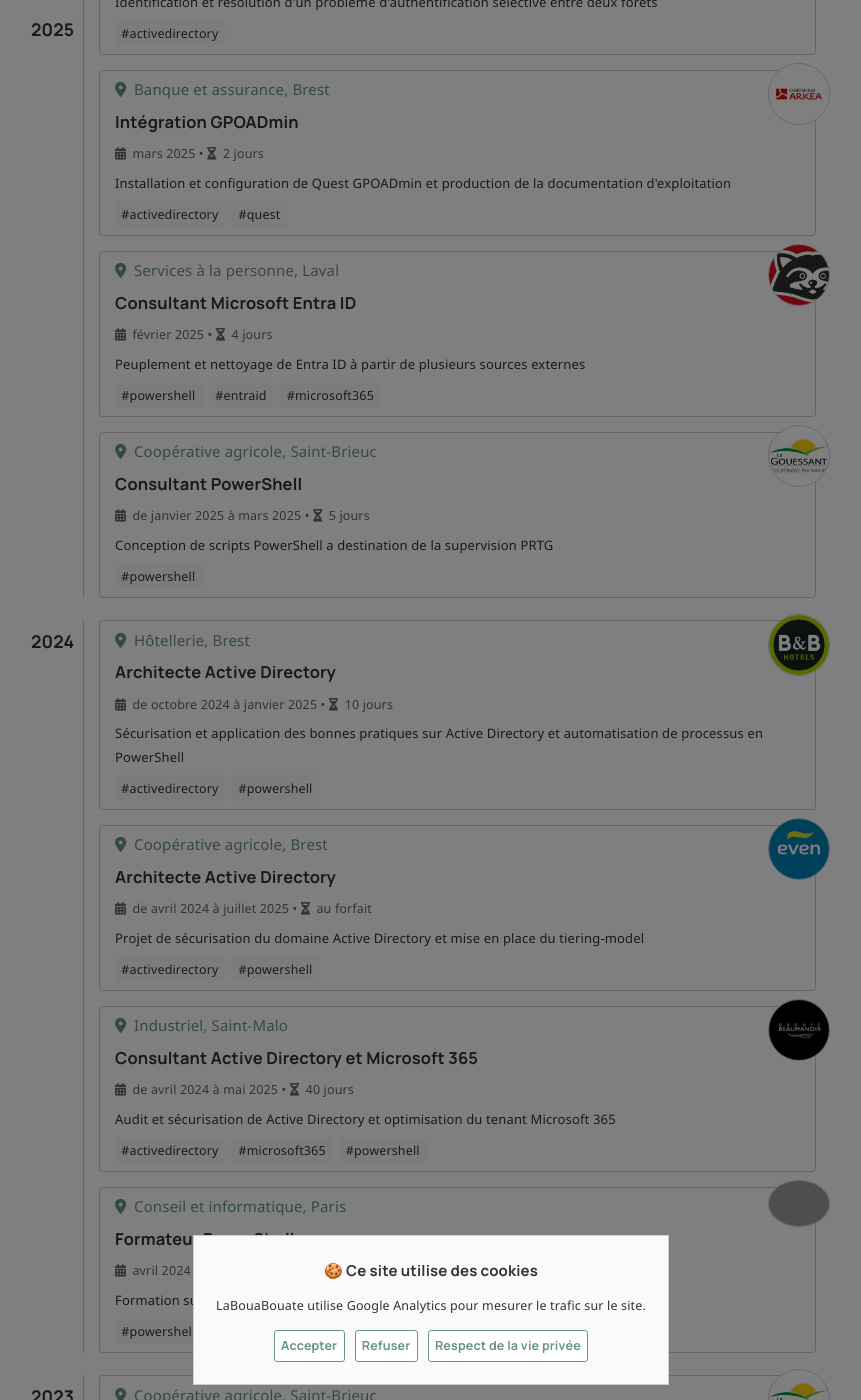
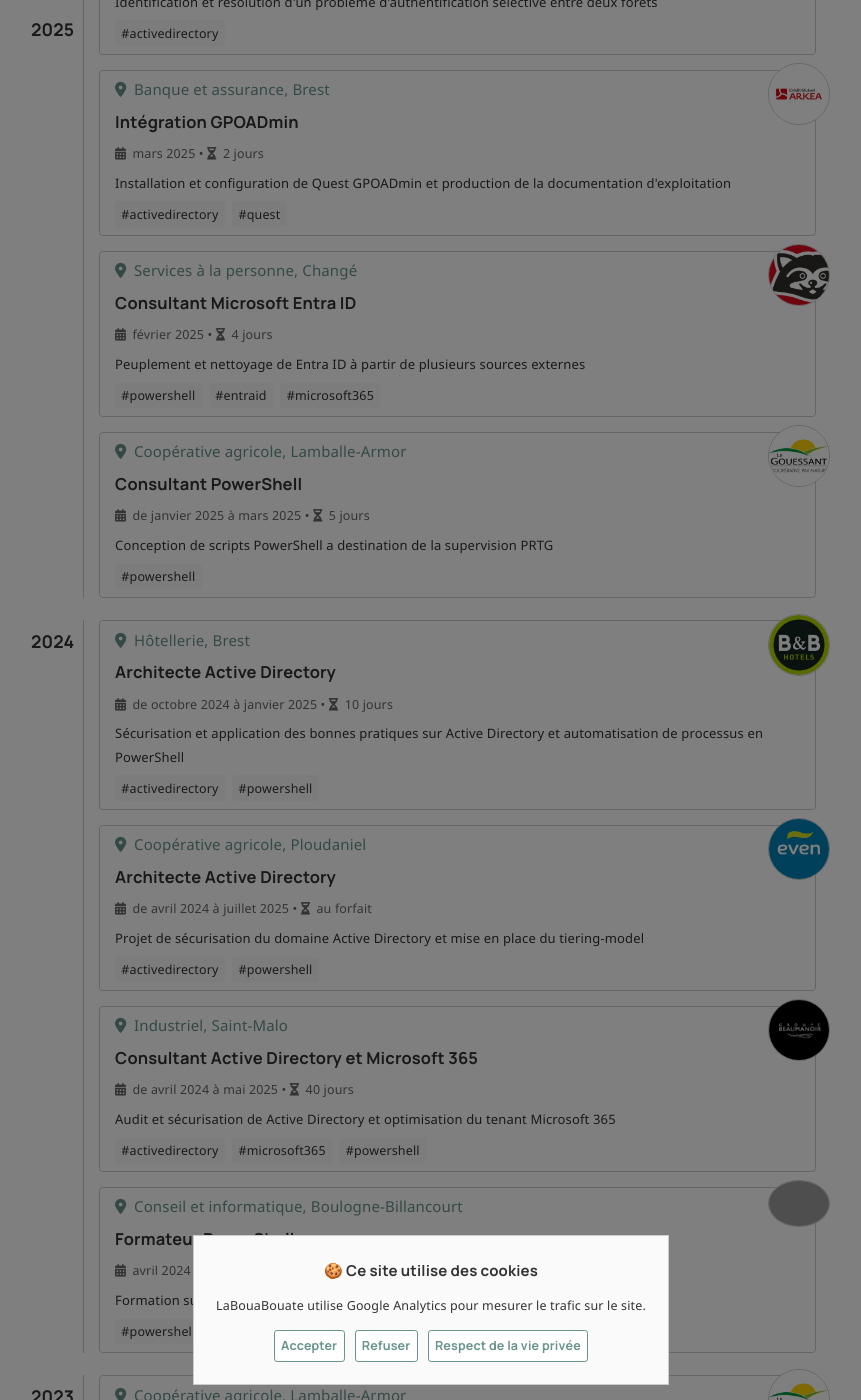
Before and after one commit to leobouard/leobouard.github.io, a Jekyll site: the page built from _pages/projects.html, in a window 1280 px wide and 1400 px high, scrolled down 1506 px. Shown: the whole window, without its empty margins (209-1070 px from the left). Built offline with Jekyll 4.4.1, drawn with Linux system fonts in a browser that asks for light colours; nearby versions of some CDN libraries; some web fonts are replaced; some of the changed text lies outside the part shown; grey boxes are pictures that could not be loaded.

Commit message:
Update projects.json

```diff
--- a/_data/projects.json
+++ b/_data/projects.json
@@ -30,7 +30,7 @@
             {
                 "company": "Avril",
                 "logo": "/assets/images/avril.jpg",
-                "customer": "Agroalimentaire, Rennes",
+                "customer": "Agroalimentaire, Bruz",
                 "title": "Administrateur Active Directory et Entra ID",
                 "period": "juin 2025",
                 "duration": "7 jours",
@@ -40,7 +40,7 @@
             {
                 "company": "Le Gouessant",
                 "logo": "/assets/images/le-gouessant.jpg",
-                "customer": "Coopérative agricole, Saint-Brieuc",
+                "customer": "Coopérative agricole, Lamballe-Armor",
                 "title": "Migration ADFS",
                 "period": "mai 2025",
                 "duration": "2 jours",
@@ -50,7 +50,7 @@
             {
                 "company": "Oberthur Fiduciaire",
                 "logo": "/assets/images/oberthur-fiduciaire.jpg",
-                "customer": "Imprimerie, Rennes",
+                "customer": "Imprimerie, Chantepie",
                 "title": "Migration Active Directory",
                 "period": "de avril 2025 à mai 2025",
                 "duration": "10 jours",
@@ -80,7 +80,7 @@
             {
                 "company": "Réseau Aprolliance",
                 "logo": "/assets/images/reseau-aprolliance.jpg",
-                "customer": "Services à la personne, Laval",
+                "customer": "Services à la personne, Changé",
                 "title": "Consultant Microsoft Entra ID",
                 "period": "février 2025",
                 "duration": "4 jours",
@@ -90,7 +90,7 @@
             {
                 "company": "Le Gouessant",
                 "logo": "/assets/images/le-gouessant.jpg",
-                "customer": "Coopérative agricole, Saint-Brieuc",
+                "customer": "Coopérative agricole, Lamballe-Armor",
                 "title": "Consultant PowerShell",
                 "period": "de janvier 2025 à mars 2025",
                 "duration": "5 jours",
@@ -115,7 +115,7 @@
             {
                 "company": "Groupe Even",
                 "logo": "/assets/images/groupe-even.jpg",
-                "customer": "Coopérative agricole, Brest",
+                "customer": "Coopérative agricole, Ploudaniel",
                 "title": "Architecte Active Directory",
                 "period": "de avril 2024 à juillet 2025",
                 "duration": "au forfait",
@@ -135,7 +135,7 @@
             {
                 "company": "METSYS",
                 "logo": "/assets/images/metsys.jpg",
-                "customer": "Conseil et informatique, Paris",
+                "customer": "Conseil et informatique, Boulogne-Billancourt",
                 "title": "Formateur PowerShell",
                 "period": "avril 2024",
                 "duration": "4 jours",
@@ -150,7 +150,7 @@
             {
                 "company": "Le Gouessant",
                 "logo": "/assets/images/le-gouessant.jpg",
-                "customer": "Coopérative agricole, Saint-Brieuc",
+                "customer": "Coopérative agricole, Lamballe-Armor",
                 "title": "Consultant Microsoft 365",
                 "period": "novembre 2023",
                 "duration": "3 jours",
@@ -165,7 +165,7 @@
             {
                 "company": "Labocéa",
                 "logo": "/assets/images/labocea.jpg",
-                "customer": "Laboratoire, Saint-Brieuc",
+                "customer": "Laboratoire, Ploufragan",
                 "title": "Intégration KACE SMA",
                 "period": "décembre 2018",
                 "duration": "5 jours",
```
